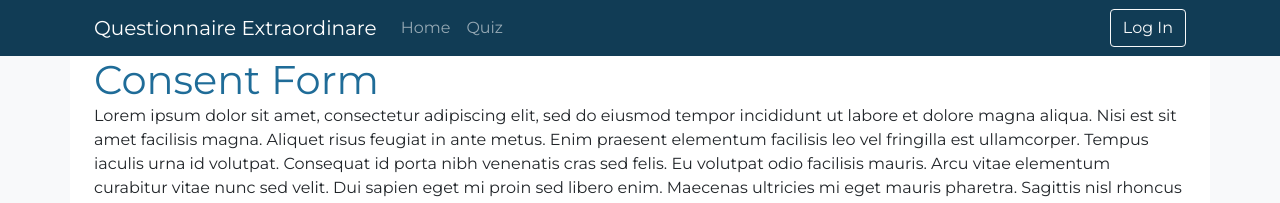
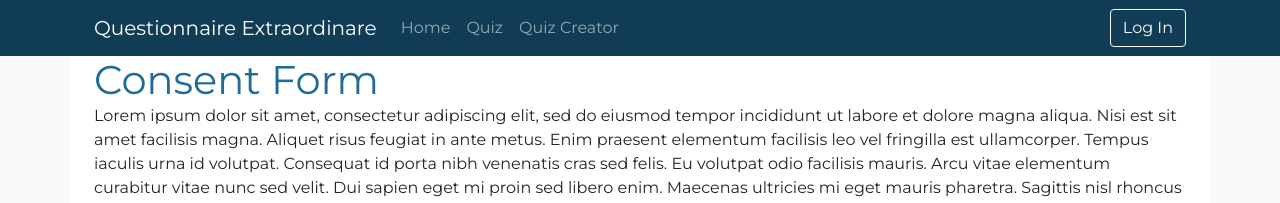
Before and after one commit to jordankeiller/AC31007-Coursework-Team-2, a Jekyll site: the page built from Software_Code/consentForm.html, in a window 1280 px wide. Shown: the top 203 px of the page. Built offline with Jekyll 4.4.1, drawn with Linux system fonts in a browser that asks for light colours; nearby versions of some CDN libraries.

Commit message:
navbar has quiz creator added

```diff
--- a/Software_Code/_includes/navbar.html
+++ b/Software_Code/_includes/navbar.html
@@ -15,6 +15,9 @@
         <li class="nav-item">
           <a class="nav-link" aria-current="page" href="quiz.php">Quiz</a>
         </li>
+		<li class="nav-item">
+          <a class="nav-link" aria-current="page" href="createquestionnaire.php">Quiz Creator</a>
+        </li>
       </ul>
       <div class="d-flex">
         <a class="btn btn-outline-light" href="login.php">Log In</a>
```
